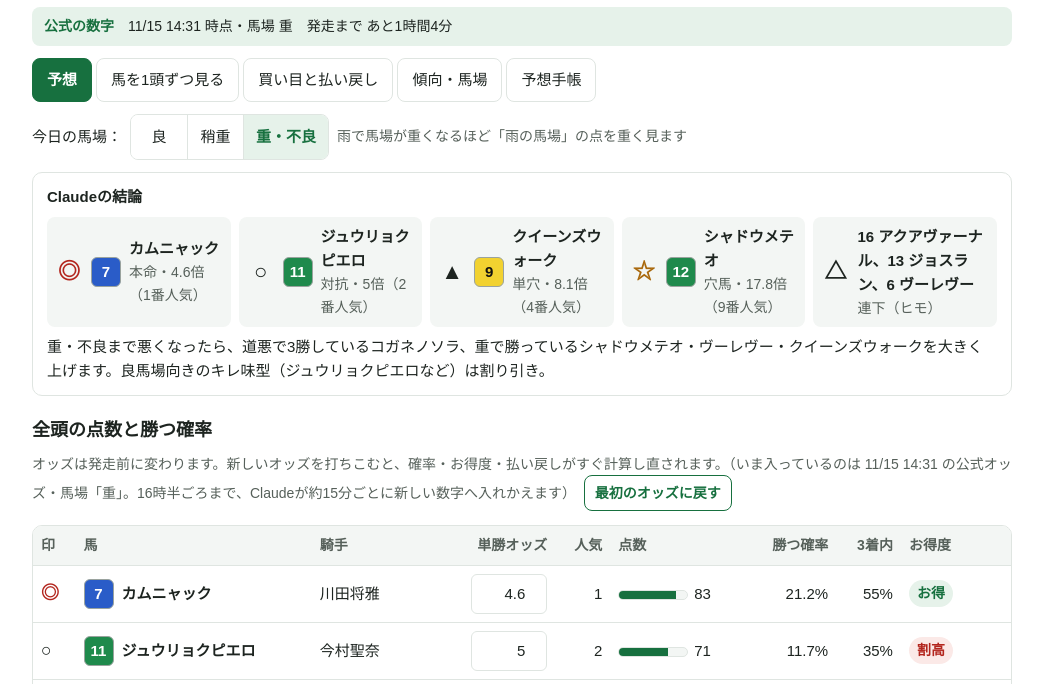
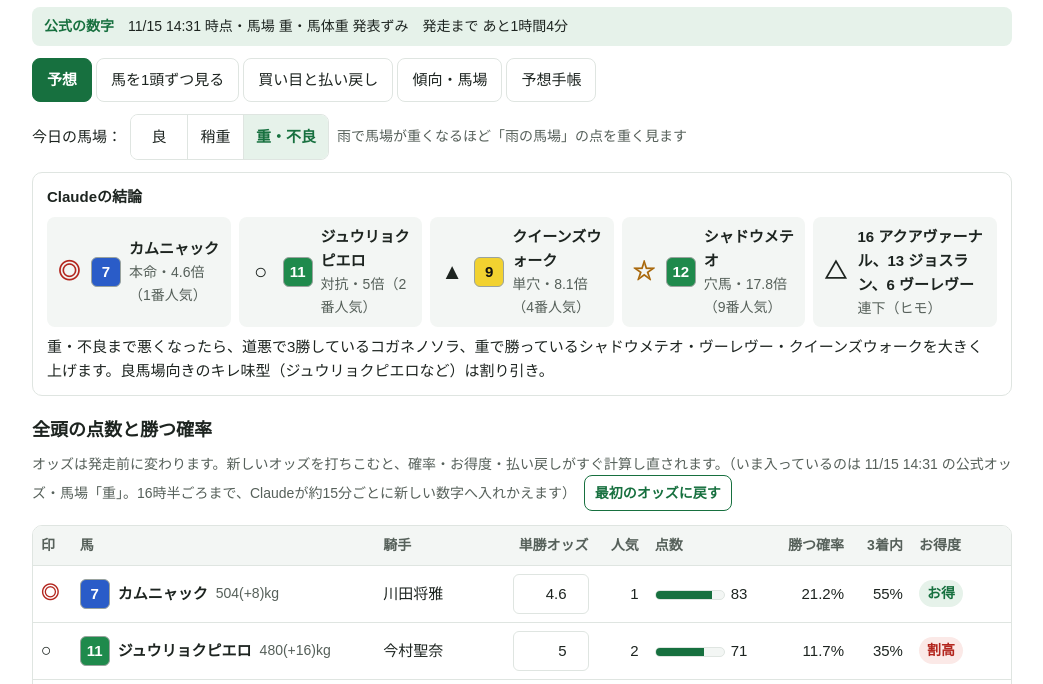
Before and after one commit to yuutennis657-beep/keiba-note, a plain HTML site: page index.html in a window 1280 px wide. Shown: the part 116-800 px from the top of the page, without its empty margins (118-1161 px from the left). Drawn offline with Linux system fonts and the light colour scheme; a web font is replaced by a local one.

```diff
--- a/index.html
+++ b/index.html
@@ -286,7 +286,7 @@ td.r,th.r{text-align:right}
 
 <script>
 /* 公式（スポーツナビ）から Claude が取ってきた最新の数字。この1行だけを書きかえて出し直す */
-const LIVE_MAIN = {"time":"11/15 14:31","baba":"重","odds":{"1":35.4,"2":72.7,"3":75.2,"4":82.3,"5":76.6,"6":12.5,"7":4.6,"8":76.3,"9":8.1,"10":20.4,"11":5.0,"12":17.8,"13":10.0,"14":39.6,"15":9.8,"16":7.5,"17":100.0,"18":14.9},"weight":{},"result":null};
+const LIVE_MAIN = {"time":"11/15 14:31","baba":"重","odds":{"1":35.4,"2":72.7,"3":75.2,"4":82.3,"5":76.6,"6":12.5,"7":4.6,"8":76.3,"9":8.1,"10":20.4,"11":5.0,"12":17.8,"13":10.0,"14":39.6,"15":9.8,"16":7.5,"17":100.0,"18":14.9},"weight":{"1":"492(+2)","2":"492(-6)","3":"480(+2)","4":"446(0)","5":"442(-4)","6":"498(+2)","7":"504(+8)","8":"478(+6)","9":"546(+2)","10":"466(-8)","11":"480(+16)","12":"460(+2)","13":"478(-2)","14":"512(+8)","15":"462(0)","16":"474(-2)","17":"456(-6)","18":"468(0)"},"result":null};
 /* =========================================================
    レースのデータ。ほかのレースは RACES に同じ形で1つ足すだけ。
    f = 7つの点（0〜5）: jitsu 実力・実績 / course コース・距離 / baba 雨の馬場
```
